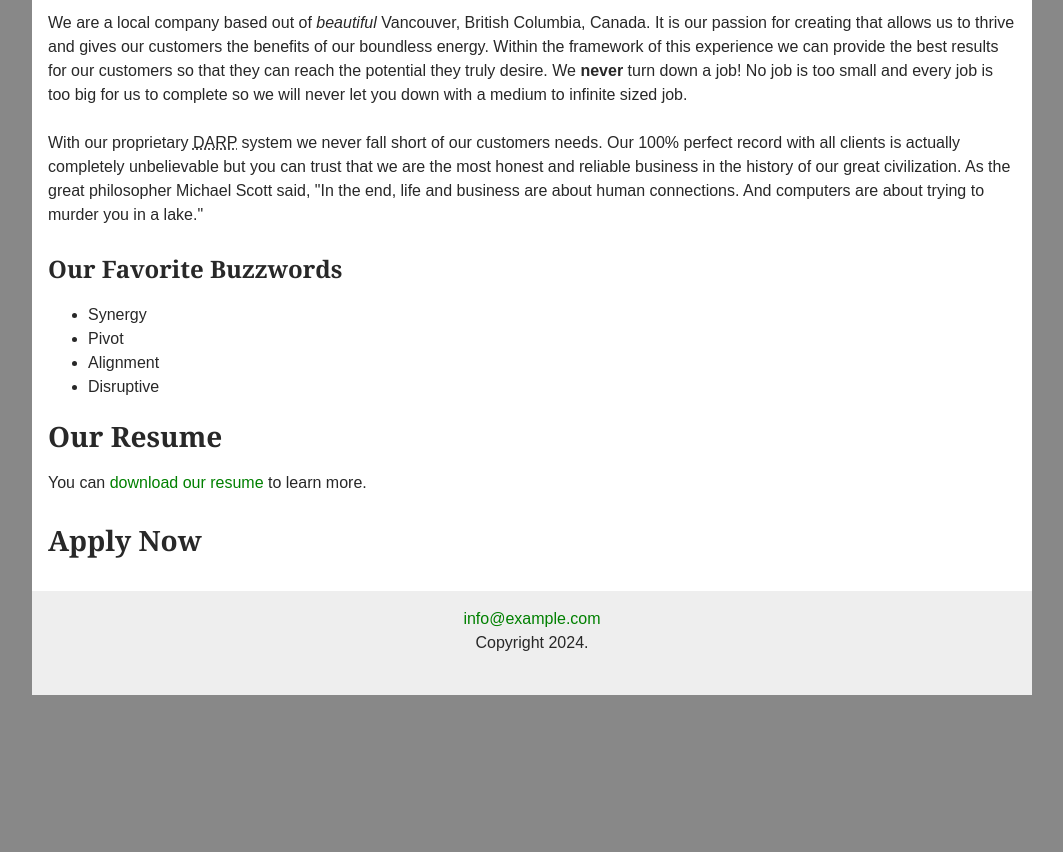
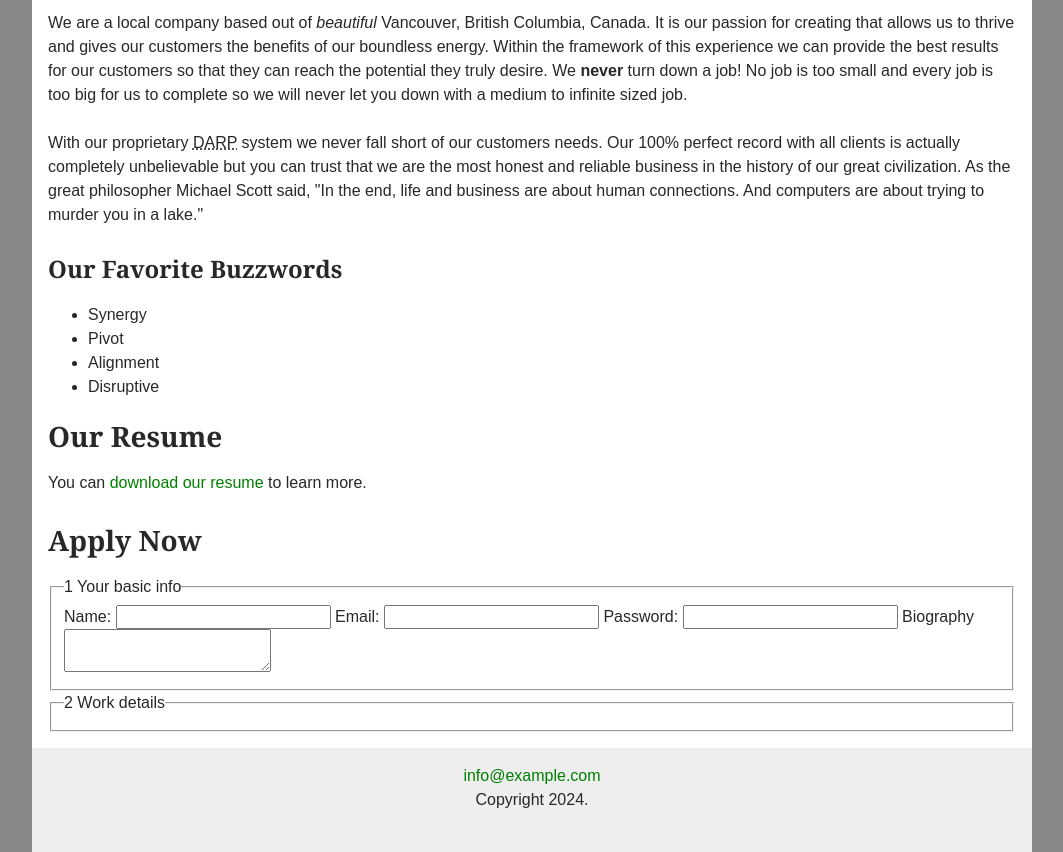
Before and after one commit to Arashlaali/day05, a plain HTML site: page about-us.html in a window 1280 px wide. Shown: the part 197-1049 px from the top of the page, without its empty margins (108-1171 px from the left). Before the commit the page ends 892 px from the top, so only its background shows below. Drawn offline with Linux system fonts and the light colour scheme.

Commit message:
added label,input and textarea tags

```diff
--- a/about-us.html
+++ b/about-us.html
@@ -48,6 +48,30 @@
 
 			<form action="#" method="post">
 				<h2>Apply Now</h2>
+				<fieldset>
+					<legend>
+						<span class="number">1</span>
+						Your basic info
+					</legend>
+					<label for="name">Name:</label>
+					<input type="text" id="name" name="user-name">
+					<label for="mail">Email:</label>
+					<input type="email" name="user-email" id="mail">
+
+					<label for="password">Password:</label>
+					<input type="password" name="user-password" id="password">
+					<label for="bio">Biography</label>
+					<textarea name="user-bio" id="bio"></textarea>
+
+				</fieldset>
+				<fieldset>
+					<legend>
+						<span class="number">2</span>
+						Work details
+					</legend>
+
+
+				</fieldset>
 
 			</form>
 
```
